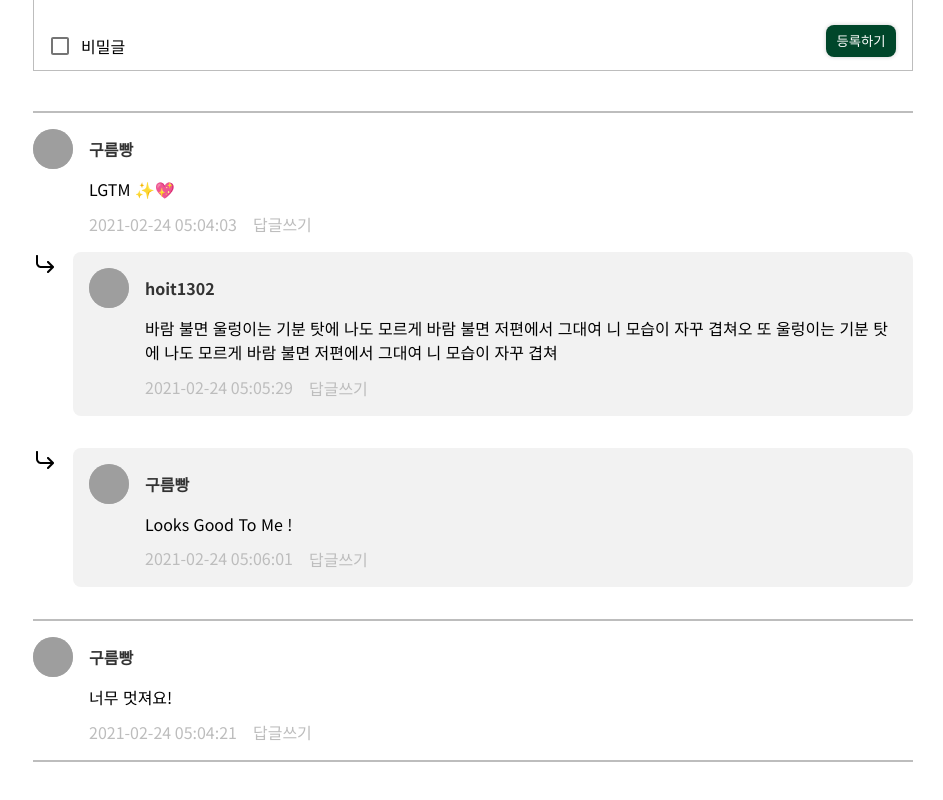
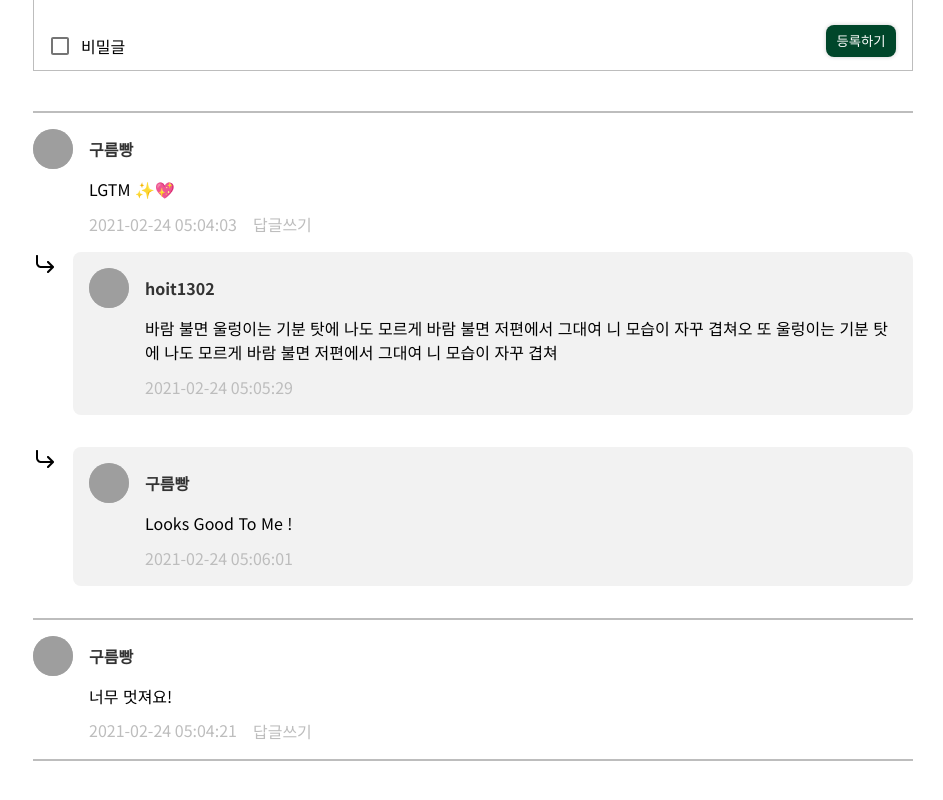
Before and after one commit to February-of-Spring/EDSC-client, a React (Create React App) app: page /posts/11 in a window 1280 px wide. Shown: the part 1099-1899 px from the top of the page, without its empty margins (337-1280 px from the left). Built offline with nearby package versions, Linux system fonts and the light colour scheme; grey boxes are pictures that could not be loaded.

Commit message:
feat(post) fix reply comment

```diff
--- a/src/components/Comment.js
+++ b/src/components/Comment.js
@@ -1,14 +1,11 @@
-import { React, useState } from "react";
+import { React } from "react";
 import PropTypes from "prop-types";
-import PostComment from "./PostComment";
 import downRightArrow from "../image/downRightArrow.png";
 
-const Comment = ({ postId, isChild, comment }) => {
-  const [reply, setReply] = useState(false);
-
-  if (isChild) { // 답글
+const Comment = ({ isChild, comment, postReply }) => {
+  if (isChild) {
+    // 답글
     return (
-      <>
       <div className="comment">
         <img src={downRightArrow} className="child-arrow-img" />
         <div className="child-comment">
@@ -24,19 +21,13 @@ const Comment = ({ postId, isChild, comment }) => {
                 {comment.createdAt.substring(0, 10)}{" "}
                 {comment.createdAt.substring(11, 19)}
               </p>
-                <button className="reply-btn">
-                  <p className="createdat" onClick={() => setReply(true)}>
-                    답글쓰기
-                  </p>
-                </button>
             </div>
           </div>
         </div>
       </div>
-        {reply && <PostComment postId={postId} parentId={comment.id} parentNickname={comment.user.nickname} setReply={setReply}/>}
-      </>
     );
-  } else { // 일반 댓글
+  } else {
+    // 일반 댓글
     return (
       <div>
         <hr className="comment-line" />
@@ -53,22 +44,21 @@ const Comment = ({ postId, isChild, comment }) => {
               {comment.createdAt.substring(11, 19)}
             </p>
             <button className="reply-btn">
-              <p className="createdat" onClick={() => setReply(true)}>
+              <p className="createdat" onClick={() => postReply(comment.id)}>
                 답글쓰기
               </p>
             </button>
           </div>
         </div>
-        {reply && <PostComment postId={postId} parentId={comment.id} />}
       </div>
     );
   }
 };
 
 Comment.propTypes = {
-  postId: PropTypes.number.isRequired,
   isChild: PropTypes.bool.isRequired,
   comment: PropTypes.object.isRequired,
+  postReply: PropTypes.func,
 };
 
 export default Comment;
--- a/src/pages/Post.js
+++ b/src/pages/Post.js
@@ -1,4 +1,4 @@
-import { React } from "react";
+import { React, useState, useCallback} from "react";
 import MainLayout from "../components/MainLayout";
 import Comment from "../components/Comment";
 import greenVector from "../image/greenVector.png";
@@ -7,6 +7,10 @@ import comment from "../image/comment.png";
 import PostComment from "../components/PostComment";
 
 const Post = () => {
+  const [reply, setReply] = useState(0);
+
+  const postReply = useCallback((parentId) => {setReply(parentId)}, []);
+
   const post = {
     id: 6,
     user: {
@@ -165,21 +169,21 @@ const Post = () => {
               <>
                 <Comment
                   key={comment.comment.id}
-                  postId={post.id}
                   isChild={false}
                   comment={comment.comment}
+                  postReply={postReply}
                 />
                 {comment.childNum > 0 &&
                   comment.childList.map((child) => {
                     return (
                       <Comment
                         key={child.id}
-                        postId={post.id}
                         isChild={true}
                         comment={child}
                       />
                     );
                   })}
+                 {reply===comment.comment.id && <PostComment parentId={comment.comment.id} parentNickname={comment.comment.user.nickname}/>}
               </>
             );
           })}
```
Lines whose indentation alone changed are shown as unchanged.
